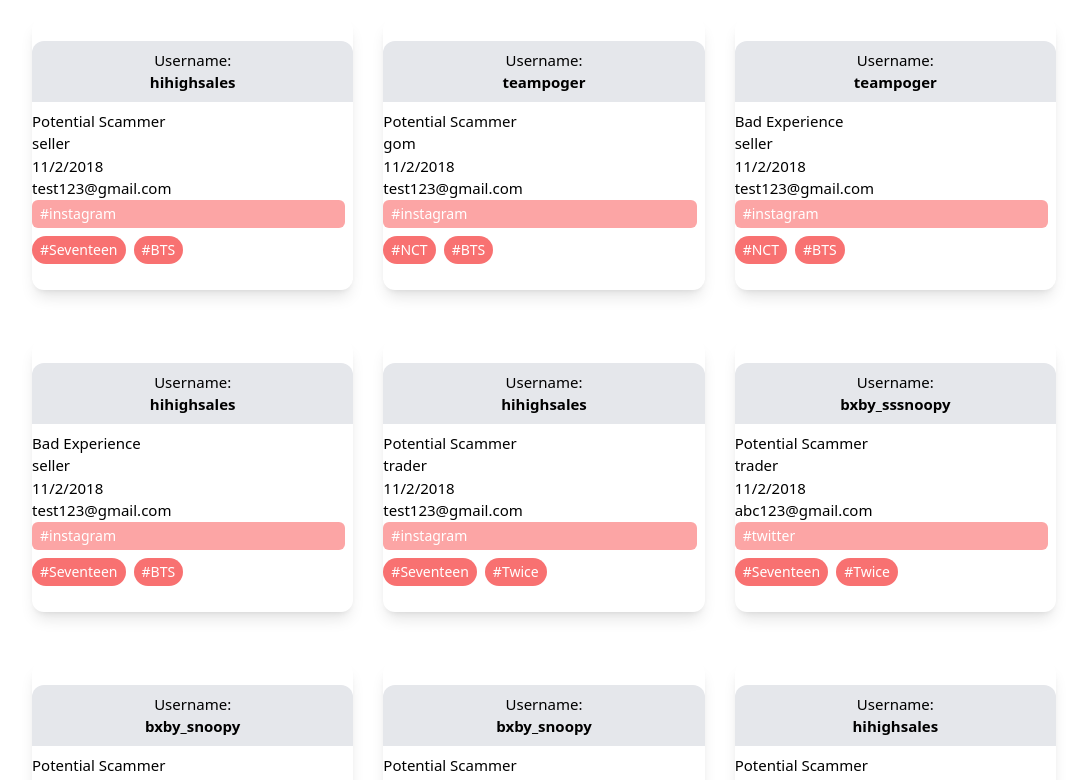
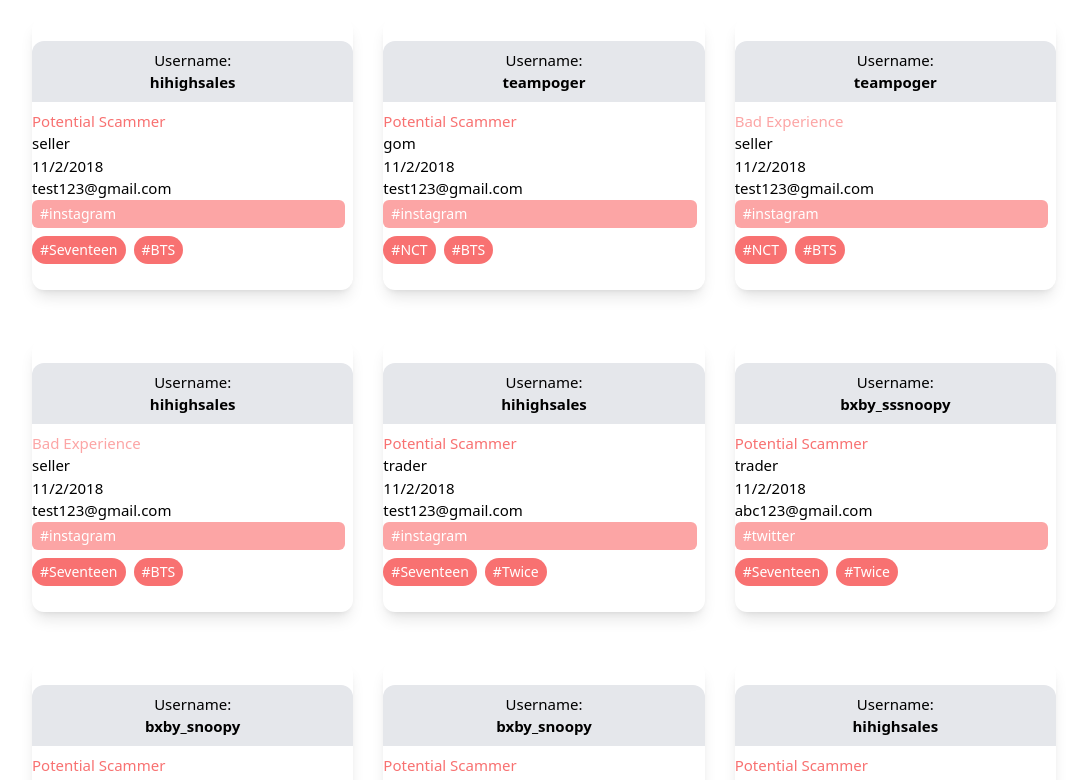
Before and after one commit to xiaqian1999/Kpop-All-In-One, a React (Vite) app: page / in a window 1280 px wide. Shown: the part 2515-3295 px from the top of the page, without its empty margins (96-1183 px from the left). Built offline with nearby package versions, Linux system fonts and the light colour scheme.

Commit message:
Setup using classname use to handle multiple conditional class

```diff
--- a/package.json
+++ b/package.json
@@ -15,6 +15,7 @@
     "@fortawesome/free-regular-svg-icons": "^6.6.0",
     "@fortawesome/free-solid-svg-icons": "^6.6.0",
     "@fortawesome/react-fontawesome": "^0.2.2",
+    "classnames": "^2.5.1",
     "react": "^18.3.1",
     "react-dom": "^18.3.1",
     "react-router-dom": "^6.25.1"
--- a/src/components/ScammerPostItem.jsx
+++ b/src/components/ScammerPostItem.jsx
@@ -1,10 +1,14 @@
 import React from 'react'
+import classNames from 'classnames';
 
 const ScammerPostItem = ({id, insta_url, username, date_of_post, user_type, platform_transaction, scammer_type, kpop_group, payment_info}) => {
 
-    // const scammerTypeColorClass = (type) => {
-    //     swit
-    // }
+    const scammerTypeColorClass = classNames({
+        'text-red-400': scammer_type === 'Potential Scammer',
+        'text-red-300': scammer_type === 'Bad Experience',
+        'text-red-200': scammer_type === 'Selective Scammer',
+        'text-gray-500': !['Potential Scammer', 'Bad Experience', 'Selective Scammer'].includes(scammer_type),
+    })
 
     return (
         <div key={id} className='w-full m-auto rounded-xl shadow-lg text-[15px] text-md' style={{ transition: '0.3s', animation: 'fadeIn 1s' }}>
@@ -13,7 +17,7 @@ const ScammerPostItem = ({id, insta_url, username, date_of_post, user_type, plat
                     Username: <p className='font-bold'>{username}</p>
                 </div>
                 <div className='mb-2'>
-                    <p>{scammer_type}</p>
+                    <p className={`${scammerTypeColorClass}`}>{scammer_type}</p>
                     <p>{user_type}</p>
                     <p>{date_of_post}</p>
                     <p>{payment_info}</p>
```
Also changed, not shown: 1 other file (tests, documents, lock files or other folders).
